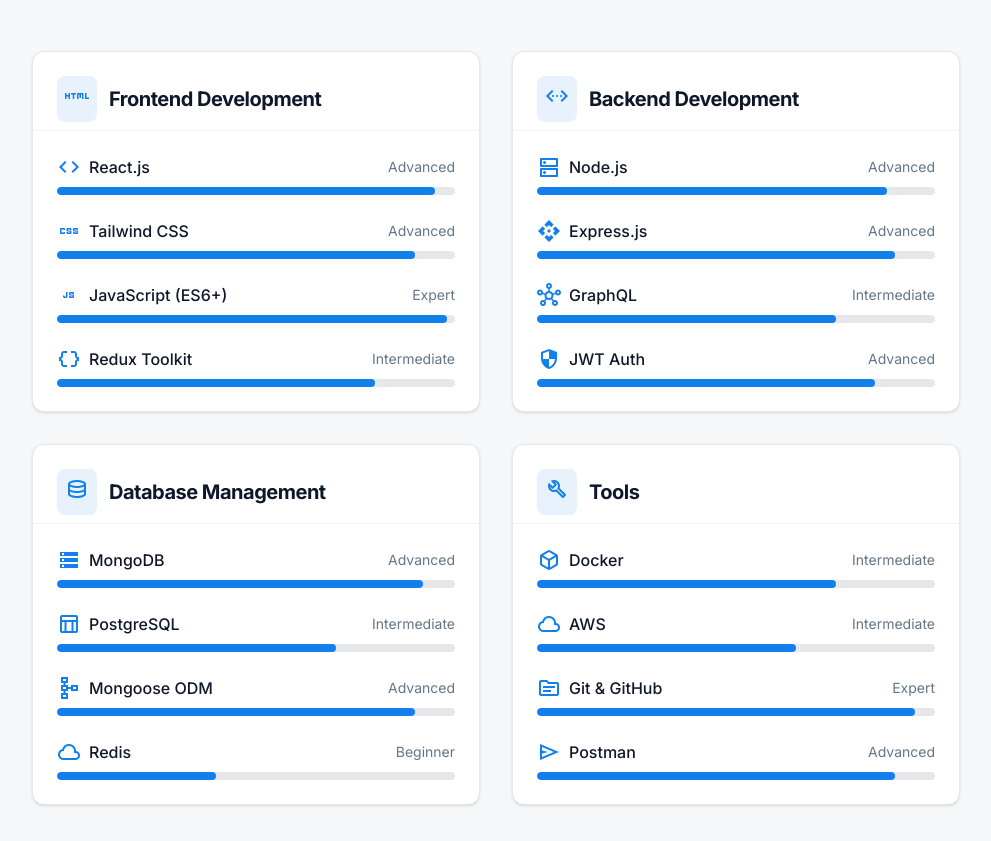
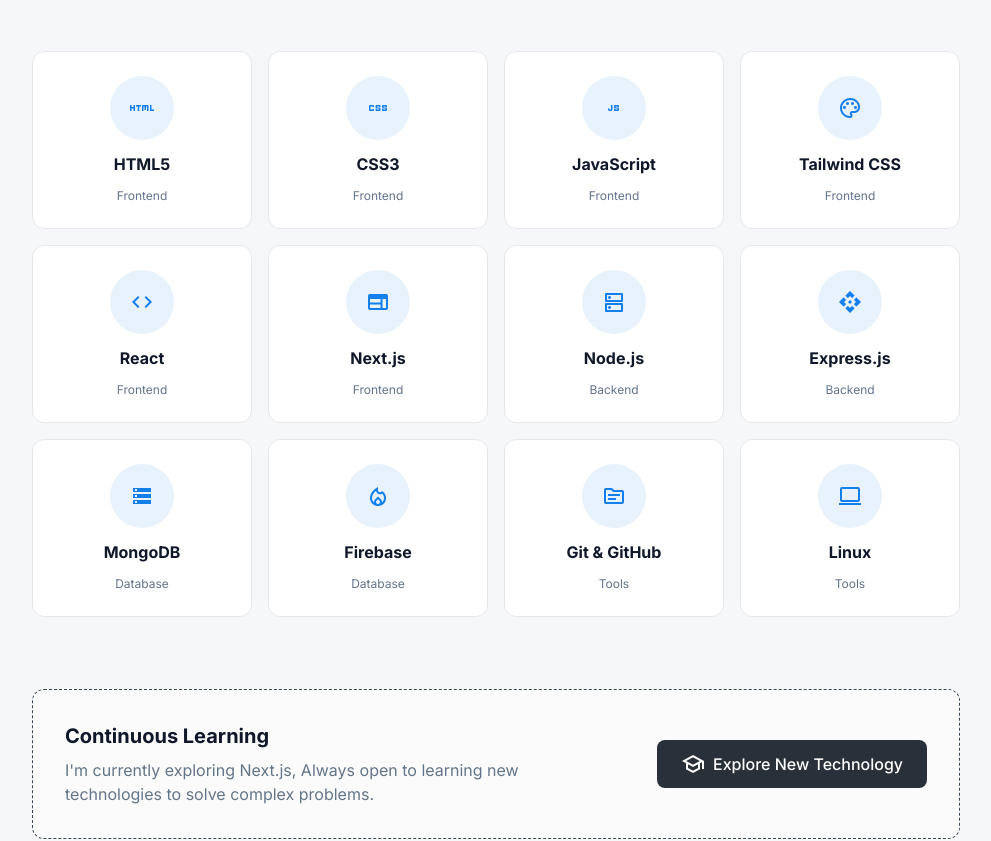
Before and after one commit to SubrotoKumar7/my-portfolio, a Next.js app: page / in a window 1280 px wide. Shown: the part 4360-5201 px from the top of the page, without its empty margins (144-1135 px from the left). Built offline with nearby package versions, Linux system fonts and the light colour scheme.

Commit message:
skills section update

```diff
--- a/src/app/components/Skills.jsx
+++ b/src/app/components/Skills.jsx
@@ -14,259 +14,103 @@
                   A comprehensive overview of my technical stack. As a MERN stack developer, I specialize in building scalable, high-performance full-stack applications using modern tools and best practices.
                 </p>
               </div>
-              {/* Skills Grid */}
-              <div className="grid grid-cols-1 md:grid-cols-2 gap-6 lg:gap-8 p-4">
-                {/* Frontend Card */}
-                <div className="flex flex-col rounded-xl border border-[#e5e7eb] dark:border-[#283039] bg-surface-light dark:bg-surface-dark overflow-hidden shadow-sm hover:shadow-md transition-shadow duration-300">
-                  <div className="flex items-center gap-3 px-6 pt-6 pb-2 border-b border-gray-100 dark:border-gray-800">
-                    <div className="p-2 rounded-lg bg-primary/10 text-primary">
-                      <span className="material-symbols-outlined">html</span>
+              {/* Skills Grid - Card Layout */}
+              <div className="grid grid-cols-2 md:grid-cols-3 lg:grid-cols-4 gap-4 p-4">
+                {/* HTML5 */}
+                <div className="group flex flex-col items-center gap-3 rounded-xl border border-[#e5e7eb] dark:border-[#283039] bg-surface-light dark:bg-surface-dark p-6 transition-all hover:border-primary hover:shadow-lg hover:-translate-y-1">
+                  <div className="flex size-16 items-center justify-center rounded-full bg-primary/10 text-primary transition-all group-hover:bg-primary group-hover:text-white">
+                    <span className="material-symbols-outlined text-3xl">html</span>
                   </div>
-                    <h3 className="tracking-tight text-xl font-bold leading-tight">Frontend Development</h3>
+                  <h3 className="text-base font-bold text-center">HTML5</h3>
+                  <span className="text-xs text-slate-500 dark:text-slate-400">Frontend</span>
                 </div>
-                  <div className="flex flex-col gap-6 p-6">
-                    {/* Skill Item */}
-                    <div className="flex flex-col gap-2">
-                      <div className="flex justify-between items-center">
-                        <div className="flex items-center gap-2">
-                          <span className="material-symbols-outlined text-sm text-primary">code</span>
-                          <p className="text-base font-medium leading-normal">React.js</p>
+                {/* CSS3 */}
+                <div className="group flex flex-col items-center gap-3 rounded-xl border border-[#e5e7eb] dark:border-[#283039] bg-surface-light dark:bg-surface-dark p-6 transition-all hover:border-primary hover:shadow-lg hover:-translate-y-1">
+                  <div className="flex size-16 items-center justify-center rounded-full bg-primary/10 text-primary transition-all group-hover:bg-primary group-hover:text-white">
+                    <span className="material-symbols-outlined text-3xl">css</span>
                   </div>
-                        <p className="text-sm font-normal text-[#637588] dark:text-[#9dabb9]">Advanced</p>
+                  <h3 className="text-base font-bold text-center">CSS3</h3>
+                  <span className="text-xs text-slate-500 dark:text-slate-400">Frontend</span>
                 </div>
-                      <div className="rounded-full bg-[#e5e7eb] dark:bg-[#3b4754] h-2 w-full overflow-hidden">
-                        <div className="h-full rounded-full bg-primary" style={{width: '95%'}}></div>
+                {/* JavaScript */}
+                <div className="group flex flex-col items-center gap-3 rounded-xl border border-[#e5e7eb] dark:border-[#283039] bg-surface-light dark:bg-surface-dark p-6 transition-all hover:border-primary hover:shadow-lg hover:-translate-y-1">
+                  <div className="flex size-16 items-center justify-center rounded-full bg-primary/10 text-primary transition-all group-hover:bg-primary group-hover:text-white">
+                    <span className="material-symbols-outlined text-3xl">javascript</span>
                   </div>
+                  <h3 className="text-base font-bold text-center">JavaScript</h3>
+                  <span className="text-xs text-slate-500 dark:text-slate-400">Frontend</span>
                 </div>
-                    {/* Skill Item */}
-                    <div className="flex flex-col gap-2">
-                      <div className="flex justify-between items-center">
-                        <div className="flex items-center gap-2">
-                          <span className="material-symbols-outlined text-sm text-primary">css</span>
-                          <p className="text-base font-medium leading-normal">Tailwind CSS</p>
+                {/* Tailwind CSS */}
+                <div className="group flex flex-col items-center gap-3 rounded-xl border border-[#e5e7eb] dark:border-[#283039] bg-surface-light dark:bg-surface-dark p-6 transition-all hover:border-primary hover:shadow-lg hover:-translate-y-1">
+                  <div className="flex size-16 items-center justify-center rounded-full bg-primary/10 text-primary transition-all group-hover:bg-primary group-hover:text-white">
+                    <span className="material-symbols-outlined text-3xl">palette</span>
                   </div>
-                        <p className="text-sm font-normal text-[#637588] dark:text-[#9dabb9]">Advanced</p>
+                  <h3 className="text-base font-bold text-center">Tailwind CSS</h3>
+                  <span className="text-xs text-slate-500 dark:text-slate-400">Frontend</span>
                 </div>
-                      <div className="rounded-full bg-[#e5e7eb] dark:bg-[#3b4754] h-2 w-full overflow-hidden">
-                        <div className="h-full rounded-full bg-primary" style={{width: '90%'}}></div>
+                {/* React */}
+                <div className="group flex flex-col items-center gap-3 rounded-xl border border-[#e5e7eb] dark:border-[#283039] bg-surface-light dark:bg-surface-dark p-6 transition-all hover:border-primary hover:shadow-lg hover:-translate-y-1">
+                  <div className="flex size-16 items-center justify-center rounded-full bg-primary/10 text-primary transition-all group-hover:bg-primary group-hover:text-white">
+                    <span className="material-symbols-outlined text-3xl">code</span>
                   </div>
+                  <h3 className="text-base font-bold text-center">React</h3>
+                  <span className="text-xs text-slate-500 dark:text-slate-400">Frontend</span>
                 </div>
-                    {/* Skill Item */}
-                    <div className="flex flex-col gap-2">
-                      <div className="flex justify-between items-center">
-                        <div className="flex items-center gap-2">
-                          <span className="material-symbols-outlined text-sm text-primary">javascript</span>
-                          <p className="text-base font-medium leading-normal">JavaScript (ES6+)</p>
+                {/* Next.js */}
+                <div className="group flex flex-col items-center gap-3 rounded-xl border border-[#e5e7eb] dark:border-[#283039] bg-surface-light dark:bg-surface-dark p-6 transition-all hover:border-primary hover:shadow-lg hover:-translate-y-1">
+                  <div className="flex size-16 items-center justify-center rounded-full bg-primary/10 text-primary transition-all group-hover:bg-primary group-hover:text-white">
+                    <span className="material-symbols-outlined text-3xl">web</span>
                   </div>
-                        <p className="text-sm font-normal text-[#637588] dark:text-[#9dabb9]">Expert</p>
+                  <h3 className="text-base font-bold text-center">Next.js</h3>
+                  <span className="text-xs text-slate-500 dark:text-slate-400">Frontend</span>
                 </div>
-                      <div className="rounded-full bg-[#e5e7eb] dark:bg-[#3b4754] h-2 w-full overflow-hidden">
-                        <div className="h-full rounded-full bg-primary" style={{width: '98%'}}></div>
+                {/* Node.js */}
+                <div className="group flex flex-col items-center gap-3 rounded-xl border border-[#e5e7eb] dark:border-[#283039] bg-surface-light dark:bg-surface-dark p-6 transition-all hover:border-primary hover:shadow-lg hover:-translate-y-1">
+                  <div className="flex size-16 items-center justify-center rounded-full bg-primary/10 text-primary transition-all group-hover:bg-primary group-hover:text-white">
+                    <span className="material-symbols-outlined text-3xl">dns</span>
                   </div>
+                  <h3 className="text-base font-bold text-center">Node.js</h3>
+                  <span className="text-xs text-slate-500 dark:text-slate-400">Backend</span>
                 </div>
-                    {/* Skill Item */}
-                    <div className="flex flex-col gap-2">
-                      <div className="flex justify-between items-center">
-                        <div className="flex items-center gap-2">
-                          <span className="material-symbols-outlined text-sm text-primary">data_object</span>
-                          <p className="text-base font-medium leading-normal">Redux Toolkit</p>
+                {/* Express.js */}
+                <div className="group flex flex-col items-center gap-3 rounded-xl border border-[#e5e7eb] dark:border-[#283039] bg-surface-light dark:bg-surface-dark p-6 transition-all hover:border-primary hover:shadow-lg hover:-translate-y-1">
+                  <div className="flex size-16 items-center justify-center rounded-full bg-primary/10 text-primary transition-all group-hover:bg-primary group-hover:text-white">
+                    <span className="material-symbols-outlined text-3xl">api</span>
                   </div>
-                        <p className="text-sm font-normal text-[#637588] dark:text-[#9dabb9]">Intermediate</p>
+                  <h3 className="text-base font-bold text-center">Express.js</h3>
+                  <span className="text-xs text-slate-500 dark:text-slate-400">Backend</span>
                 </div>
-                      <div className="rounded-full bg-[#e5e7eb] dark:bg-[#3b4754] h-2 w-full overflow-hidden">
-                        <div className="h-full rounded-full bg-primary" style={{width: '80%'}}></div>
+                {/* MongoDB */}
+                <div className="group flex flex-col items-center gap-3 rounded-xl border border-[#e5e7eb] dark:border-[#283039] bg-surface-light dark:bg-surface-dark p-6 transition-all hover:border-primary hover:shadow-lg hover:-translate-y-1">
+                  <div className="flex size-16 items-center justify-center rounded-full bg-primary/10 text-primary transition-all group-hover:bg-primary group-hover:text-white">
+                    <span className="material-symbols-outlined text-3xl">storage</span>
                   </div>
+                  <h3 className="text-base font-bold text-center">MongoDB</h3>
+                  <span className="text-xs text-slate-500 dark:text-slate-400">Database</span>
                 </div>
+                {/* Firebase */}
+                <div className="group flex flex-col items-center gap-3 rounded-xl border border-[#e5e7eb] dark:border-[#283039] bg-surface-light dark:bg-surface-dark p-6 transition-all hover:border-primary hover:shadow-lg hover:-translate-y-1">
+                  <div className="flex size-16 items-center justify-center rounded-full bg-primary/10 text-primary transition-all group-hover:bg-primary group-hover:text-white">
+                    <span className="material-symbols-outlined text-3xl">local_fire_department</span>
                   </div>
+                  <h3 className="text-base font-bold text-center">Firebase</h3>
+                  <span className="text-xs text-slate-500 dark:text-slate-400">Database</span>
                 </div>
-                {/* Backend Card */}
-                <div className="flex flex-col rounded-xl border border-[#e5e7eb] dark:border-[#283039] bg-surface-light dark:bg-surface-dark overflow-hidden shadow-sm hover:shadow-md transition-shadow duration-300">
-                  <div className="flex items-center gap-3 px-6 pt-6 pb-2 border-b border-gray-100 dark:border-gray-800">
-                    <div className="p-2 rounded-lg bg-primary/10 text-primary">
-                      <span className="material-symbols-outlined">settings_ethernet</span>
+                {/* Git & GitHub */}
+                <div className="group flex flex-col items-center gap-3 rounded-xl border border-[#e5e7eb] dark:border-[#283039] bg-surface-light dark:bg-surface-dark p-6 transition-all hover:border-primary hover:shadow-lg hover:-translate-y-1">
+                  <div className="flex size-16 items-center justify-center rounded-full bg-primary/10 text-primary transition-all group-hover:bg-primary group-hover:text-white">
+                    <span className="material-symbols-outlined text-3xl">source</span>
                   </div>
-                    <h3 className="tracking-tight text-xl font-bold leading-tight">Backend Development</h3>
+                  <h3 className="text-base font-bold text-center">Git &amp; GitHub</h3>
+                  <span className="text-xs text-slate-500 dark:text-slate-400">Tools</span>
                 </div>
-                  <div className="flex flex-col gap-6 p-6">
-                    {/* Skill Item */}
-                    <div className="flex flex-col gap-2">
-                      <div className="flex justify-between items-center">
-                        <div className="flex items-center gap-2">
-                          <span className="material-symbols-outlined text-sm text-primary">dns</span>
-                          <p className="text-base font-medium leading-normal">Node.js</p>
+                {/* Linux */}
+                <div className="group flex flex-col items-center gap-3 rounded-xl border border-[#e5e7eb] dark:border-[#283039] bg-surface-light dark:bg-surface-dark p-6 transition-all hover:border-primary hover:shadow-lg hover:-translate-y-1">
+                  <div className="flex size-16 items-center justify-center rounded-full bg-primary/10 text-primary transition-all group-hover:bg-primary group-hover:text-white">
+                    <span className="material-symbols-outlined text-3xl">laptop</span>
                   </div>
-                        <p className="text-sm font-normal text-[#637588] dark:text-[#9dabb9]">Advanced</p>
-                      </div>
-                      <div className="rounded-full bg-[#e5e7eb] dark:bg-[#3b4754] h-2 w-full overflow-hidden">
-                        <div className="h-full rounded-full bg-primary" style={{width: '88%'}}></div>
-                      </div>
-                    </div>
-                    {/* Skill Item */}
-                    <div className="flex flex-col gap-2">
-                      <div className="flex justify-between items-center">
-                        <div className="flex items-center gap-2">
-                          <span className="material-symbols-outlined text-sm text-primary">api</span>
-                          <p className="text-base font-medium leading-normal">Express.js</p>
-                        </div>
-                        <p className="text-sm font-normal text-[#637588] dark:text-[#9dabb9]">Advanced</p>
-                      </div>
-                      <div className="rounded-full bg-[#e5e7eb] dark:bg-[#3b4754] h-2 w-full overflow-hidden">
-                        <div className="h-full rounded-full bg-primary" style={{width: '90%'}}></div>
-                      </div>
-                    </div>
-                    {/* Skill Item */}
-                    <div className="flex flex-col gap-2">
-                      <div className="flex justify-between items-center">
-                        <div className="flex items-center gap-2">
-                          <span className="material-symbols-outlined text-sm text-primary">hub</span>
-                          <p className="text-base font-medium leading-normal">GraphQL</p>
-                        </div>
-                        <p className="text-sm font-normal text-[#637588] dark:text-[#9dabb9]">Intermediate</p>
-                      </div>
-                      <div className="rounded-full bg-[#e5e7eb] dark:bg-[#3b4754] h-2 w-full overflow-hidden">
-                        <div className="h-full rounded-full bg-primary" style={{width: '75%'}}></div>
-                      </div>
-                    </div>
-                    {/* Skill Item */}
-                    <div className="flex flex-col gap-2">
-                      <div className="flex justify-between items-center">
-                        <div className="flex items-center gap-2">
-                          <span className="material-symbols-outlined text-sm text-primary">security</span>
-                          <p className="text-base font-medium leading-normal">JWT Auth</p>
-                        </div>
-                        <p className="text-sm font-normal text-[#637588] dark:text-[#9dabb9]">Advanced</p>
-                      </div>
-                      <div className="rounded-full bg-[#e5e7eb] dark:bg-[#3b4754] h-2 w-full overflow-hidden">
-                        <div className="h-full rounded-full bg-primary" style={{width: '85%'}}></div>
-                      </div>
-                    </div>
-                  </div>
-                </div>
-                {/* Database Card */}
-                <div className="flex flex-col rounded-xl border border-[#e5e7eb] dark:border-[#283039] bg-surface-light dark:bg-surface-dark overflow-hidden shadow-sm hover:shadow-md transition-shadow duration-300">
-                  <div className="flex items-center gap-3 px-6 pt-6 pb-2 border-b border-gray-100 dark:border-gray-800">
-                    <div className="p-2 rounded-lg bg-primary/10 text-primary">
-                      <span className="material-symbols-outlined">database</span>
-                    </div>
-                    <h3 className="tracking-tight text-xl font-bold leading-tight">Database Management</h3>
-                  </div>
-                  <div className="flex flex-col gap-6 p-6">
-                    {/* Skill Item */}
-                    <div className="flex flex-col gap-2">
-                      <div className="flex justify-between items-center">
-                        <div className="flex items-center gap-2">
-                          <span className="material-symbols-outlined text-sm text-primary">storage</span>
-                          <p className="text-base font-medium leading-normal">MongoDB</p>
-                        </div>
-                        <p className="text-sm font-normal text-[#637588] dark:text-[#9dabb9]">Advanced</p>
-                      </div>
-                      <div className="rounded-full bg-[#e5e7eb] dark:bg-[#3b4754] h-2 w-full overflow-hidden">
-                        <div className="h-full rounded-full bg-primary" style={{width: '92%'}}></div>
-                      </div>
-                    </div>
-                    {/* Skill Item */}
-                    <div className="flex flex-col gap-2">
-                      <div className="flex justify-between items-center">
-                        <div className="flex items-center gap-2">
-                          <span className="material-symbols-outlined text-sm text-primary">table_chart</span>
-                          <p className="text-base font-medium leading-normal">PostgreSQL</p>
-                        </div>
-                        <p className="text-sm font-normal text-[#637588] dark:text-[#9dabb9]">Intermediate</p>
-                      </div>
-                      <div className="rounded-full bg-[#e5e7eb] dark:bg-[#3b4754] h-2 w-full overflow-hidden">
-                        <div className="h-full rounded-full bg-primary" style={{width: '70%'}}></div>
-                      </div>
-                    </div>
-                    {/* Skill Item */}
-                    <div className="flex flex-col gap-2">
-                      <div className="flex justify-between items-center">
-                        <div className="flex items-center gap-2">
-                          <span className="material-symbols-outlined text-sm text-primary">schema</span>
-                          <p className="text-base font-medium leading-normal">Mongoose ODM</p>
-                        </div>
-                        <p className="text-sm font-normal text-[#637588] dark:text-[#9dabb9]">Advanced</p>
-                      </div>
-                      <div className="rounded-full bg-[#e5e7eb] dark:bg-[#3b4754] h-2 w-full overflow-hidden">
-                        <div className="h-full rounded-full bg-primary" style={{width: '90%'}}></div>
-                      </div>
-                    </div>
-                    {/* Skill Item */}
-                    <div className="flex flex-col gap-2">
-                      <div className="flex justify-between items-center">
-                        <div className="flex items-center gap-2">
-                          <span className="material-symbols-outlined text-sm text-primary">cloud_queue</span>
-                          <p className="text-base font-medium leading-normal">Redis</p>
-                        </div>
-                        <p className="text-sm font-normal text-[#637588] dark:text-[#9dabb9]">Beginner</p>
-                      </div>
-                      <div className="rounded-full bg-[#e5e7eb] dark:bg-[#3b4754] h-2 w-full overflow-hidden">
-                        <div className="h-full rounded-full bg-primary" style={{width: '40%'}}></div>
-                      </div>
-                    </div>
-                  </div>
-                </div>
-                {/* Tools Card */}
-                <div className="flex flex-col rounded-xl border border-[#e5e7eb] dark:border-[#283039] bg-surface-light dark:bg-surface-dark overflow-hidden shadow-sm hover:shadow-md transition-shadow duration-300">
-                  <div className="flex items-center gap-3 px-6 pt-6 pb-2 border-b border-gray-100 dark:border-gray-800">
-                    <div className="p-2 rounded-lg bg-primary/10 text-primary">
-                      <span className="material-symbols-outlined">build</span>
-                    </div>
-                    <h3 className="tracking-tight text-xl font-bold leading-tight">Tools</h3>
-                  </div>
-                  <div className="flex flex-col gap-6 p-6">
-                    {/* Skill Item */}
-                    <div className="flex flex-col gap-2">
-                      <div className="flex justify-between items-center">
-                        <div className="flex items-center gap-2">
-                          <span className="material-symbols-outlined text-sm text-primary">deployed_code</span>
-                          <p className="text-base font-medium leading-normal">Docker</p>
-                        </div>
-                        <p className="text-sm font-normal text-[#637588] dark:text-[#9dabb9]">Intermediate</p>
-                      </div>
-                      <div className="rounded-full bg-[#e5e7eb] dark:bg-[#3b4754] h-2 w-full overflow-hidden">
-                        <div className="h-full rounded-full bg-primary" style={{width: '75%'}}></div>
-                      </div>
-                    </div>
-                    {/* Skill Item */}
-                    <div className="flex flex-col gap-2">
-                      <div className="flex justify-between items-center">
-                        <div className="flex items-center gap-2">
-                          <span className="material-symbols-outlined text-sm text-primary">cloud</span>
-                          <p className="text-base font-medium leading-normal">AWS</p>
-                        </div>
-                        <p className="text-sm font-normal text-[#637588] dark:text-[#9dabb9]">Intermediate</p>
-                      </div>
-                      <div className="rounded-full bg-[#e5e7eb] dark:bg-[#3b4754] h-2 w-full overflow-hidden">
-                        <div className="h-full rounded-full bg-primary" style={{width: '65%'}}></div>
-                      </div>
-                    </div>
-                    {/* Skill Item */}
-                    <div className="flex flex-col gap-2">
-                      <div className="flex justify-between items-center">
-                        <div className="flex items-center gap-2">
-                          <span className="material-symbols-outlined text-sm text-primary">source</span>
-                          <p className="text-base font-medium leading-normal">Git &amp; GitHub</p>
-                        </div>
-                        <p className="text-sm font-normal text-[#637588] dark:text-[#9dabb9]">Expert</p>
-                      </div>
-                      <div className="rounded-full bg-[#e5e7eb] dark:bg-[#3b4754] h-2 w-full overflow-hidden">
-                        <div className="h-full rounded-full bg-primary" style={{width: '95%'}}></div>
-                      </div>
-                    </div>
-                    {/* Skill Item */}
-                    <div className="flex flex-col gap-2">
-                      <div className="flex justify-between items-center">
-                        <div className="flex items-center gap-2">
-                          <span className="material-symbols-outlined text-sm text-primary">send</span>
-                          <p className="text-base font-medium leading-normal">Postman</p>
-                        </div>
-                        <p className="text-sm font-normal text-[#637588] dark:text-[#9dabb9]">Advanced</p>
-                      </div>
-                      <div className="rounded-full bg-[#e5e7eb] dark:bg-[#3b4754] h-2 w-full overflow-hidden">
-                        <div className="h-full rounded-full bg-primary" style={{width: '90%'}}></div>
-                      </div>
-                    </div>
-                  </div>
+                  <h3 className="text-base font-bold text-center">Linux</h3>
+                  <span className="text-xs text-slate-500 dark:text-slate-400">Tools</span>
                 </div>
               </div>
               {/* Additional Certifications or Summary */}
```
Lines whose indentation alone changed are shown as unchanged.
